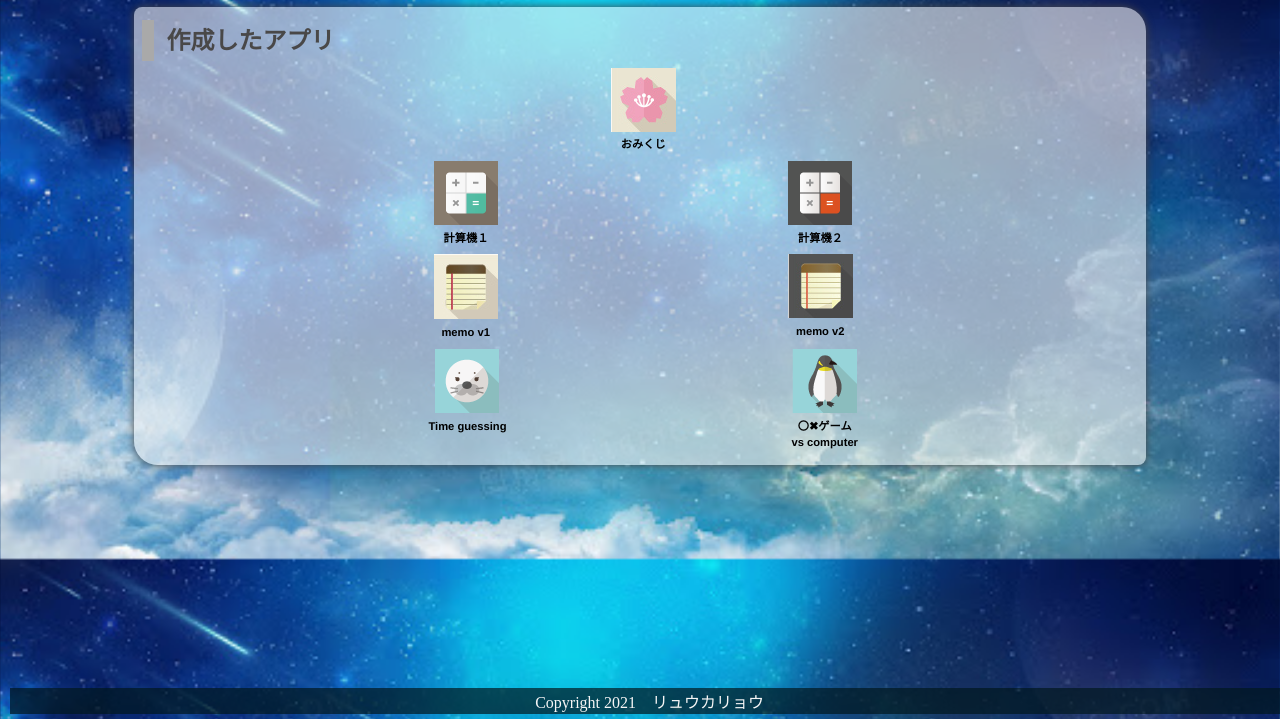
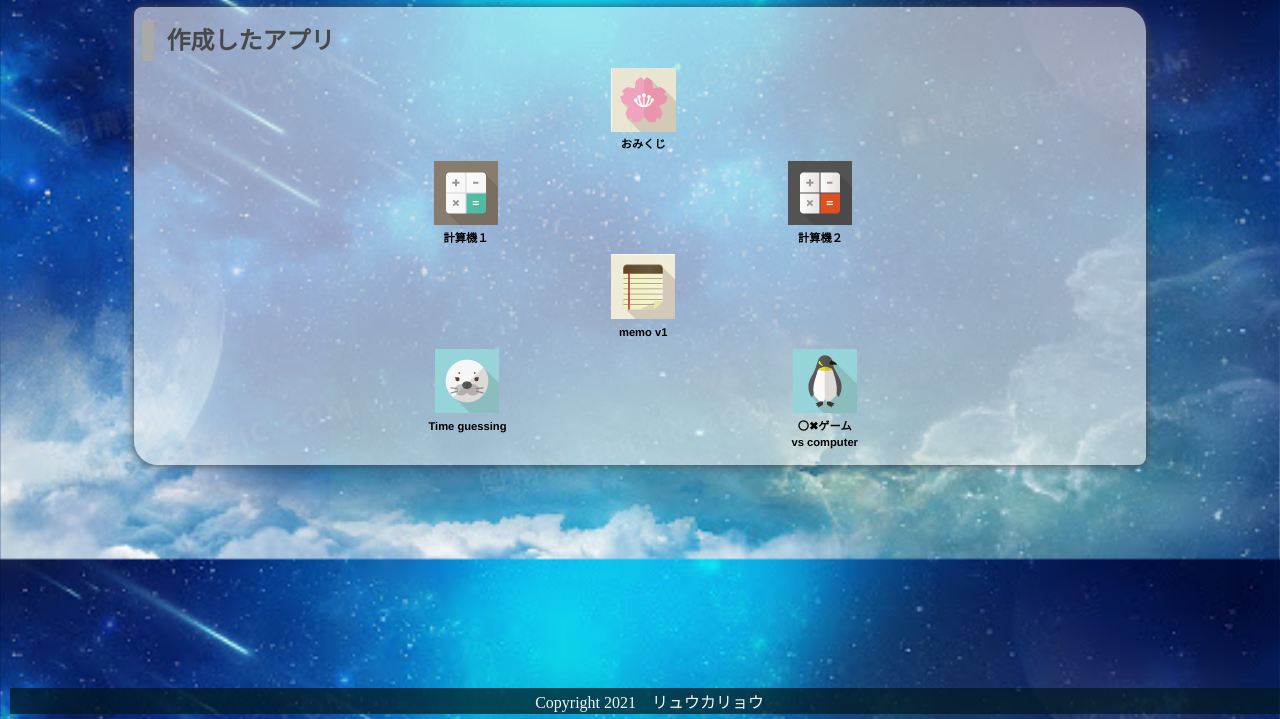
Before and after one commit to bjxdfm/mobileapp, a plain HTML site: page index.html in a window 1280 px wide. Shown: the part 81-800 px from the top of the page. Drawn offline with Linux system fonts and the light colour scheme.

Commit message:
Update index.html

```diff
--- a/index.html
+++ b/index.html
@@ -22,7 +22,7 @@
 
           <div class="spacer"></div>
           <a href="03_memo_app_v1/04_memo_2/memo.html" title="メモアプリv1です。"><img src="img/f_f_business_1_s64_f_business_1_0bg.jpg" alt="memo v1"><br>memo v1</a>
-          <a href="03_memo_app_v2/04_memo_2/memo.html" title="メモアプリv2です。"><img src="img/f_f_business_1_s64_f_business_1_1bg.jpg" alt="memo v2"><br>memo v2</a>
+
 
           <div class="spacer"></div>
           <a href="04_tic tac toe_fix_v1/Time guessing quiz/timeguess.html" title="Time guessingゲームです。"><img src="img/azarashi.png" alt="Time guessing"><br>Time guessing</a>
```
